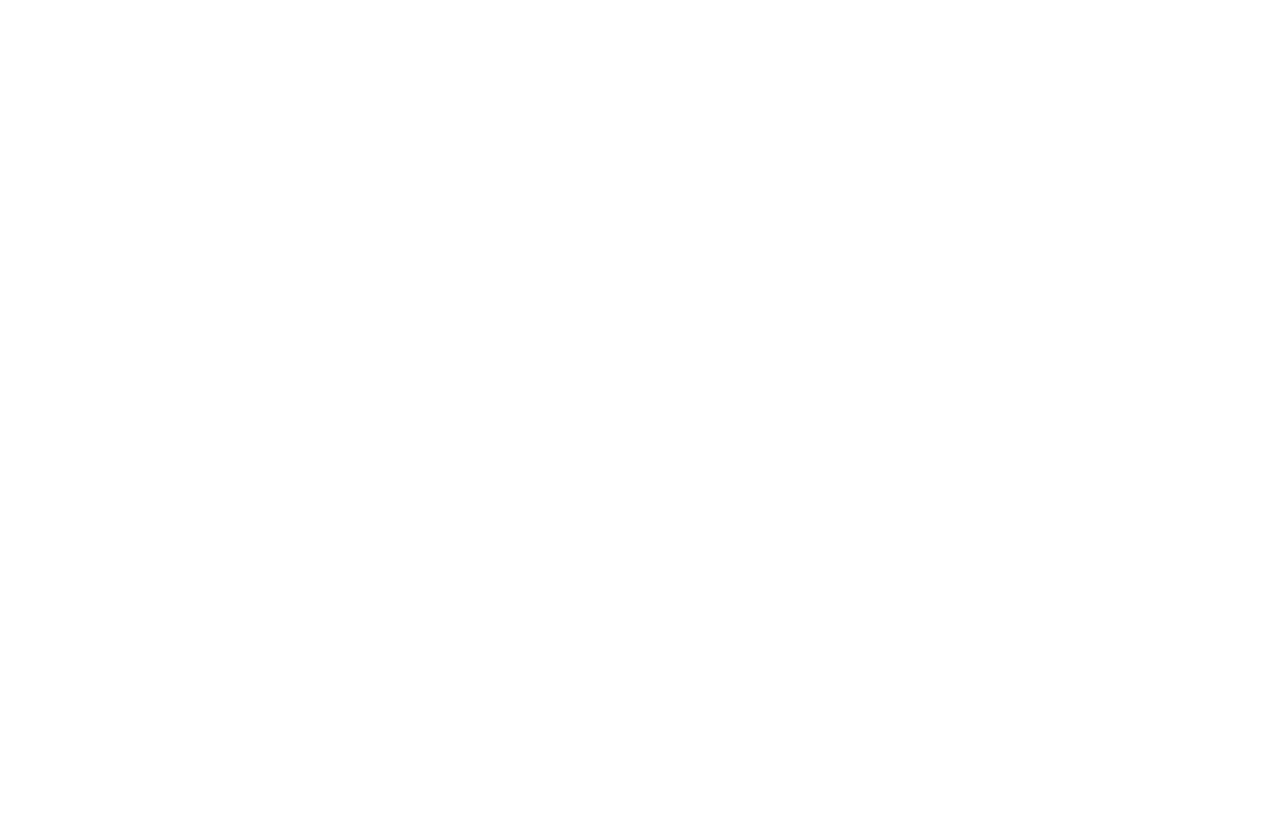
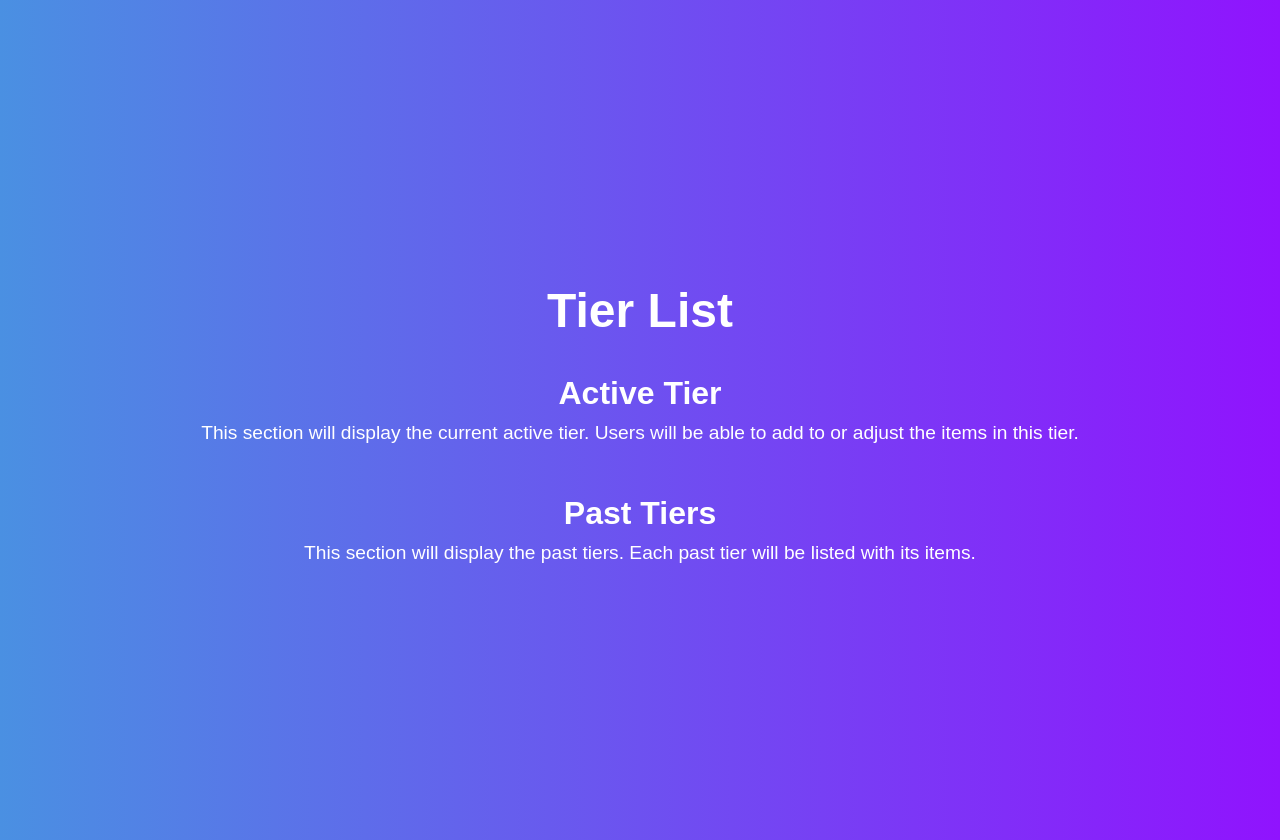
Before and after one commit to Joaleramirez/Project_2_CST438, a React (Create React App) app in the folder Project_2/frontend/: page /TierList in a window 1280 px wide. Before the commit this address had no page. Before the commit the page ends 800 px from the top, so only its background shows below. Built offline with nearby package versions, Linux system fonts and the light colour scheme.

Commit message:
Added the Tierlist page

```diff
--- a/Project_2/frontend/src/App.js
+++ b/Project_2/frontend/src/App.js
@@ -1,11 +1,13 @@
 import { BrowserRouter as Router, Route, Routes } from "react-router-dom";
 import WelcomePage from "./pages/WelcomePage";
+import TierListPage from "./pages/TierListPage";
 
 function App() {
   return (
       <Router>
         <Routes>
           <Route path="/" element={<WelcomePage />} />
+            <Route path="/TierList" element={<TierListPage />} />
         </Routes>
       </Router>
   );
--- /dev/null
+++ b/Project_2/frontend/src/pages/TierListPage.jsx
@@ -0,0 +1,20 @@
+import React from "react";
+import "../styles/TierListPage.css"; // Import the CSS file
+
+const TierListPage = () => {
+    return (
+        <div className="tierlist-container">
+            <h1 className="tierlist-title">Tier List</h1>
+            <div className="active-tier-section">
+                <h2>Active Tier</h2>
+                <p>This section will display the current active tier. Users will be able to add to or adjust the items in this tier.</p>
+            </div>
+            <div className="past-tiers-section">
+                <h2>Past Tiers</h2>
+                <p>This section will display the past tiers. Each past tier will be listed with its items.</p>
+            </div>
+        </div>
+    );
+};
+
+export default TierListPage;
--- /dev/null
+++ b/Project_2/frontend/src/styles/TierListPage.css
@@ -0,0 +1,38 @@
+body, html {
+    margin: 0;
+    padding: 0;
+    font-family: 'Arial', sans-serif;
+    height: 100%;
+}
+
+.tierlist-container {
+    display: flex;
+    flex-direction: column;
+    justify-content: center;
+    align-items: center;
+    padding: 20px;
+    background: linear-gradient(to right, #4A90E2, #9013FE);
+    color: white;
+    text-align: center;
+    min-height: 100vh;
+}
+
+.tierlist-title {
+    font-size: 3rem;
+    font-weight: bold;
+    margin-bottom: 10px;
+}
+
+.active-tier-section, .past-tiers-section {
+    margin-bottom: 20px;
+}
+
+h2 {
+    font-size: 2rem;
+    margin-bottom: 10px;
+}
+
+p {
+    font-size: 1.2rem;
+    margin: 5px 0;
+}
```
